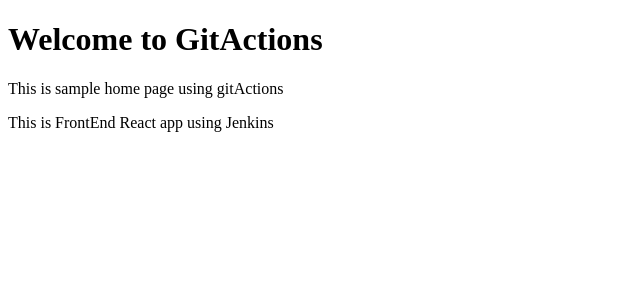
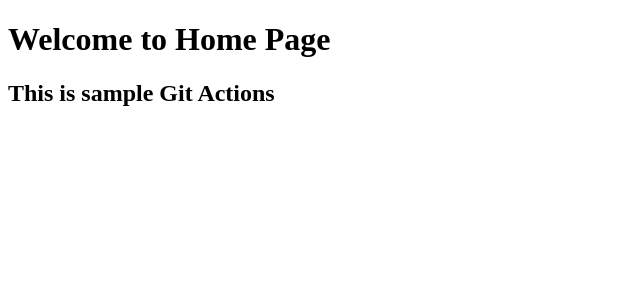
Before and after one commit to klu2300030623/gitactions, a React (Vite) app: page / in a window 1280 px wide. Shown: the top 300 px of the page, without its empty margins (0-640 px from the left). Built offline with nearby package versions, Linux system fonts and the light colour scheme.

Commit message:
Updated app.jsx and vite config

```diff
--- a/src/App.jsx
+++ b/src/App.jsx
@@ -4,11 +4,10 @@
 
 
   return (
-    <div classname = "container">
-  <h1>Welcome to GitActions</h1>
-  <p>This is sample home page using gitActions</p>
-  <p>This is FrontEnd React app using Jenkins</p>
-  </div>
+    <p>
+    <h1>Welcome to Home Page</h1>
+    <h2>This is sample Git Actions</h2>
+    </p>
   )
 }
 
--- a/vite.config.js
+++ b/vite.config.js
@@ -4,5 +4,5 @@
 // https://vite.dev/config/
 export default defineConfig({
   plugins: [react()],
-  base:'student',
+  base:'studentgitactions',
 })
```
